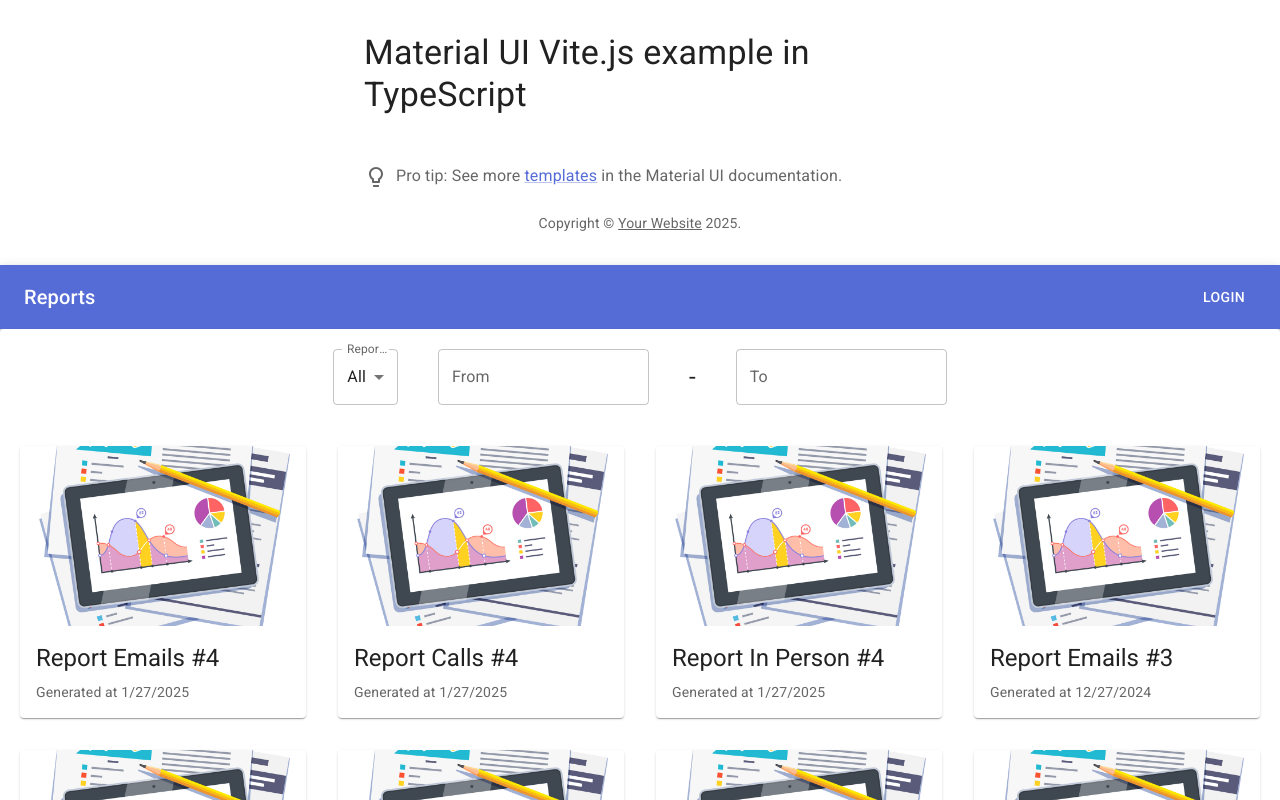
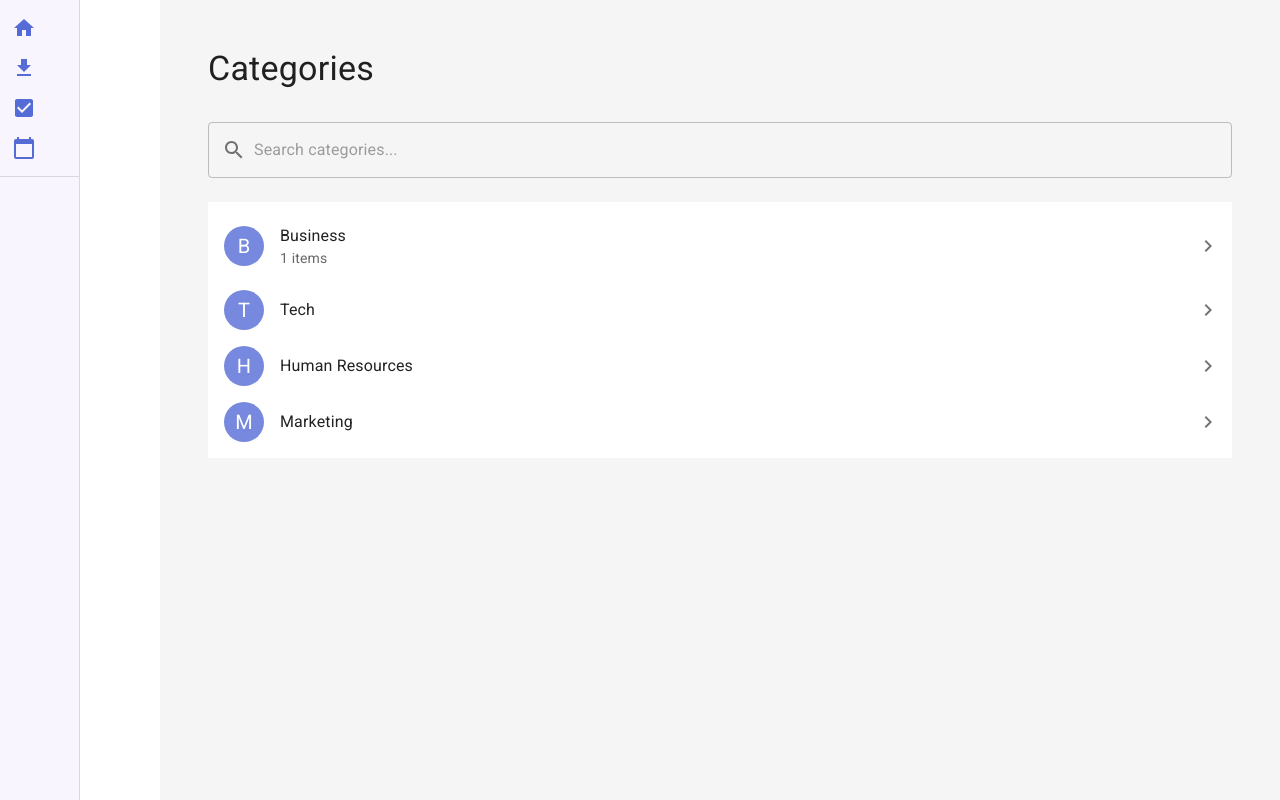
Before and after one commit to frankie453/Office-Support-for-Not-for-Profit-Companies, a React (Vite) app in the folder frontend/nfp_app/: page /categories in a window 1280 px wide. Shown: the top 800 px of the page. Built offline with nearby package versions, Linux system fonts and the light colour scheme.

Commit message:
Added category page

```diff
--- a/frontend/nfp_app/src/App.tsx
+++ b/frontend/nfp_app/src/App.tsx
@@ -1,42 +1,30 @@
-import * as React from "react";
-import Container from "@mui/material/Container";
-import Typography from "@mui/material/Typography";
-import Box from "@mui/material/Box";
-import Link from "@mui/material/Link";
-import ProTip from "./ProTip";
-import ReportsPage from "./pages/Reports";
+import React from 'react';
+import { BrowserRouter as Router, Routes, Route } from 'react-router-dom';
+import Layout from './components/Layout';
+import ReportsPage from './pages/Reports';
+import Dashboard from './pages/Dashboard';
+import { ThemeProvider, CssBaseline } from '@mui/material';
+import theme from './theme';
+import Categories from './pages/Categories';
 
-function Copyright() {
+function App() {
   return (
-    <Typography
-      variant="body2"
-      align="center"
-      sx={{
-        color: "text.secondary",
-      }}
-    >
-      {"Copyright © "}
-      <Link color="inherit" href="https://mui.com/">
-        Your Website
-      </Link>{" "}
-      {new Date().getFullYear()}.
-    </Typography>
+    <ThemeProvider theme={theme}>
+      <CssBaseline />
+      <Router>
+        <Routes>
+          {/* Wrap routes with the Layout */}
+          <Route path="/" element={<Layout />}>
+            <Route index element={<Dashboard />} />
+            <Route path="dashboard" element={<Dashboard />} />
+            <Route path="reports" element={<ReportsPage />} />
+            <Route path="categories" element={<Categories />} />
+            <Route path="*" element={<div>Page not found</div>} />
+          </Route>
+        </Routes>
+      </Router>
+    </ThemeProvider>
   );
 }
 
-export default function App() {
-  return (
-    <>
-      <Container maxWidth="sm">
-        <Box sx={{ my: 4 }}>
-          <Typography variant="h4" component="h1" sx={{ mb: 2 }}>
-            Material UI Vite.js example in TypeScript
-          </Typography>
-          <ProTip />
-          <Copyright />
-        </Box>
-      </Container>
-      <ReportsPage />
-    </>
-  );
-}
+export default App;
--- /dev/null
+++ b/frontend/nfp_app/src/category.ts
@@ -0,0 +1,35 @@
+export type Category = {
+    id: string;
+    name: string;
+    code: string;
+    count?: number;
+    subCategories?: Category[];
+  };
+
+  export const categories: Category[] = [
+    {
+      id: '1',
+      name: 'Business',
+      code: 'B',
+      count: 1,
+      subCategories: []
+    },
+    {
+      id: '2',
+      name: 'Tech',
+      code: 'T',
+      subCategories: []
+    },
+    {
+      id: '3',
+      name: 'Human Resources',
+      code: 'H',
+      subCategories: []
+    },
+    {
+      id: '4',
+      name: 'Marketing',
+      code: 'M',
+      subCategories: []
+    }
+  ];
--- a/frontend/nfp_app/src/components/NavBar.tsx
+++ b/frontend/nfp_app/src/components/NavBar.tsx
@@ -48,10 +48,10 @@ export default function Navbar() {
         </ListItem>
 
         <ListItem disablePadding>
-          <Tooltip title="Downloads" placement="right">
+          <Tooltip title="Reports" placement="right">
             <ListItemButton
               component={Link}
-              to="/downloads"
+              to="/reports"
               sx={{ justifyContent: 'center' }}
             >
               <ListItemIcon>
@@ -76,10 +76,10 @@ export default function Navbar() {
         </ListItem>
 
         <ListItem disablePadding>
-          <Tooltip title="Calendar" placement="right">
+          <Tooltip title="Categories" placement="right">
             <ListItemButton
               component={Link}
-              to="/calendar"
+              to="/categories"
               sx={{ justifyContent: 'center' }}
             >
               <ListItemIcon>
--- /dev/null
+++ b/frontend/nfp_app/src/pages/Categories.tsx
@@ -0,0 +1,86 @@
+import React, { useState } from 'react';
+import {
+  Box,
+  Typography,
+  TextField,
+  List,
+  ListItem,
+  ListItemAvatar,
+  ListItemText,
+  ListItemButton,
+  Avatar,
+  InputAdornment,
+  IconButton,
+} from '@mui/material';
+import {
+  Search as SearchIcon,
+  Clear as ClearIcon,
+  ChevronRight as ChevronRightIcon,
+} from '@mui/icons-material';
+import { categories } from '../category';
+
+export default function Categories() {
+  const [searchTerm, setSearchTerm] = useState('');
+
+  const filteredCategories = categories.filter(category =>
+    category.name.toLowerCase().includes(searchTerm.toLowerCase())
+  );
+
+  return (
+    <Box sx={{ p: 3 }}>
+      <Typography variant="h4" sx={{ mb: 4 }}>
+        Categories
+      </Typography>
+
+      {/* Search Input */}
+      <TextField
+        fullWidth
+        placeholder="Search categories..."
+        value={searchTerm}
+        onChange={(e) => setSearchTerm(e.target.value)}
+        sx={{ mb: 3 }}
+        InputProps={{
+          startAdornment: (
+            <InputAdornment position="start">
+              <SearchIcon />
+            </InputAdornment>
+          ),
+          endAdornment: searchTerm && (
+            <InputAdornment position="end">
+              <IconButton onClick={() => setSearchTerm('')} edge="end">
+                <ClearIcon />
+              </IconButton>
+            </InputAdornment>
+          ),
+        }}
+      />
+
+      {/* Categories List */}
+      <List sx={{ width: '100%', bgcolor: 'background.paper' }}>
+        {filteredCategories.map((category) => (
+          <ListItem
+            key={category.id}
+            disablePadding
+            secondaryAction={
+              <IconButton edge="end">
+                <ChevronRightIcon />
+              </IconButton>
+            }
+          >
+            <ListItemButton>
+              <ListItemAvatar>
+                <Avatar sx={{ bgcolor: 'primary.light' }}>
+                  {category.code}
+                </Avatar>
+              </ListItemAvatar>
+              <ListItemText
+                primary={category.name}
+                secondary={category.count ? `${category.count} items` : null}
+              />
+            </ListItemButton>
+          </ListItem>
+        ))}
+      </List>
+    </Box>
+  );
+}
```
Also changed, not shown: frontend/nfp_app/package.json (+5 -2 lines), 1 other file (tests, documents, lock files or other folders).
